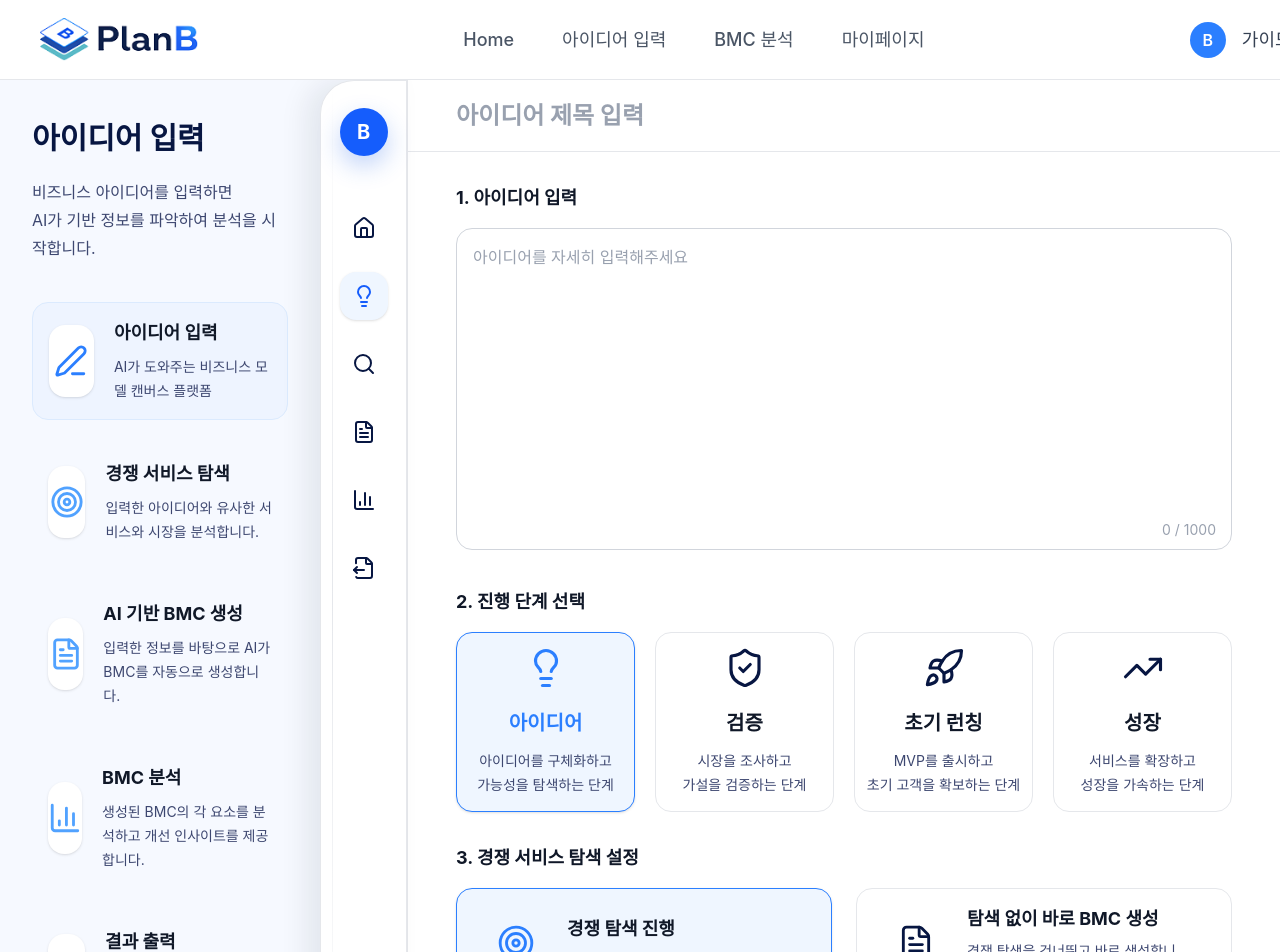
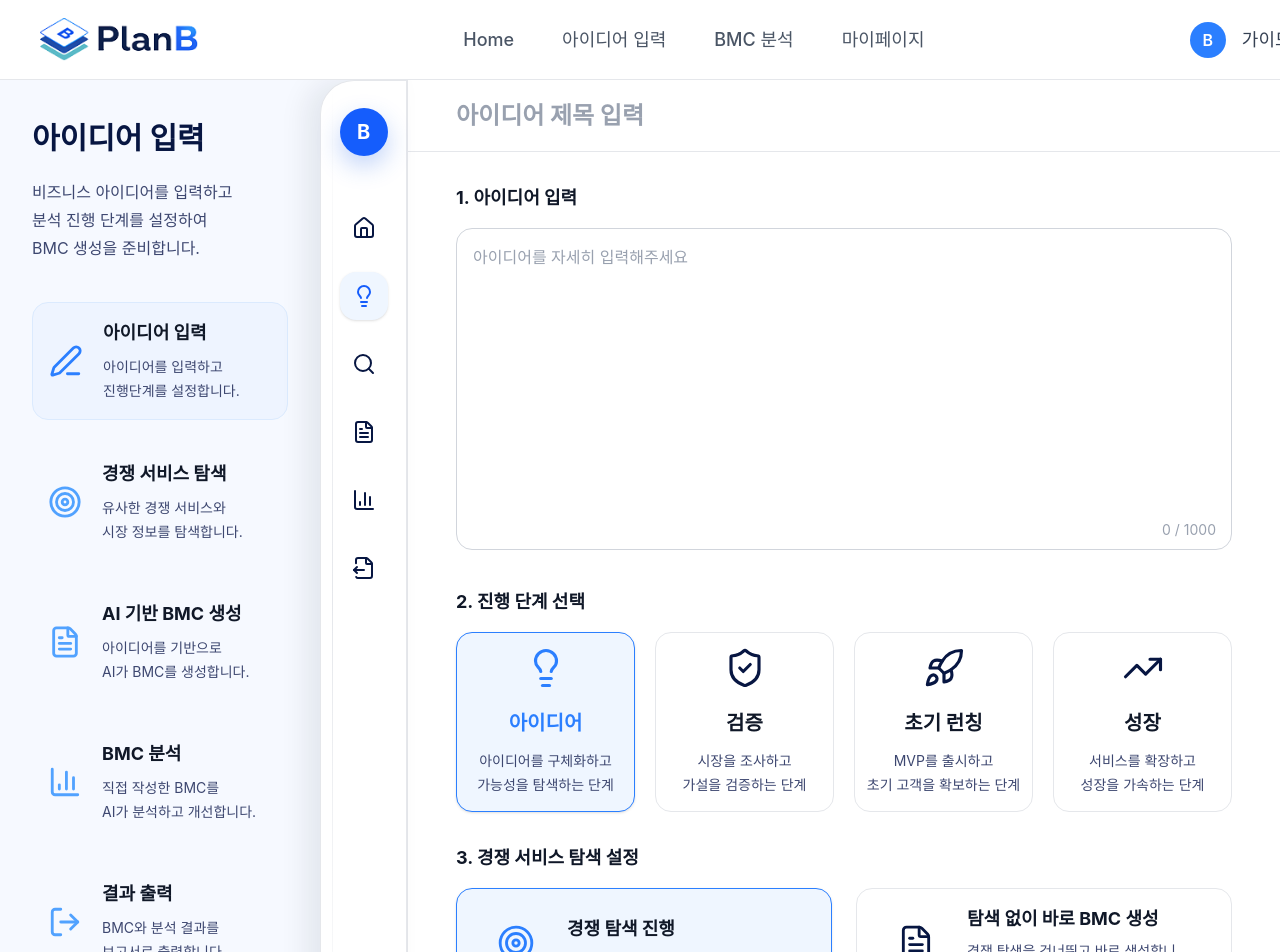
Before and after one commit to All-Around-Handsome/planB, a React (Vite) app: page /idea in a window 1280 px wide. Shown: the top 952 px of the page. Built offline with nearby package versions, Linux system fonts and the light colour scheme; sample sign-in values are in the browser's storage.

Commit message:
사이드바 수정

```diff
--- a/src/components/Sidebar.jsx
+++ b/src/components/Sidebar.jsx
@@ -12,9 +12,11 @@ function Sidebar({ activeStep = "idea" }) {
       title: "아이디어 입력",
       desc: (
         <>
-          비즈니스 아이디어를 입력하면
+          비즈니스 아이디어를 입력하고
           <br />
-          AI가 기반 정보를 파악하여 분석을 시작합니다.
+          분석 진행 단계를 설정하여
+          <br />
+          BMC 생성을 준비합니다.
         </>
       ),
     },
@@ -22,9 +24,11 @@ function Sidebar({ activeStep = "idea" }) {
       title: "경쟁 서비스 탐색",
       desc: (
         <>
-          입력한 아이디어를 기준으로
+          입력한 아이디어를 기반으로
           <br />
-          유사한 서비스를 분석합니다.
+          경쟁 서비스와 시장 정보를
+          <br />
+          탐색하여 방향을 확인합니다.
         </>
       ),
     },
@@ -32,9 +36,11 @@ function Sidebar({ activeStep = "idea" }) {
       title: "AI 기반 BMC 생성",
       desc: (
         <>
-          입력한 정보를 바탕으로
+          입력한 아이디어 정보를 분석하여
           <br />
-          BMC를 자동 생성합니다.
+          AI가 비즈니스 모델 캔버스의
+          <br />
+          9가지 요소를 자동 생성합니다.
         </>
       ),
     },
@@ -42,9 +48,11 @@ function Sidebar({ activeStep = "idea" }) {
       title: "BMC 분석",
       desc: (
         <>
-          생성된 BMC의 요소를 분석하고
+          작성한 BMC를 기반으로
           <br />
-          개선 인사이트를 제공합니다.
+          AI가 사업 모델을 분석하고
+          <br />
+          개선 방향을 제공합니다.
         </>
       ),
     },
@@ -52,9 +60,11 @@ function Sidebar({ activeStep = "idea" }) {
       title: "결과 출력",
       desc: (
         <>
-          분석 결과를 보고서로 정리하여
+          생성된 BMC와 분석 결과를
           <br />
-          다운로드할 수 있습니다.
+          하나의 보고서 형태로 정리하여
+          <br />
+          확인하고 출력할 수 있습니다.
         </>
       ),
     },
@@ -65,31 +75,61 @@ function Sidebar({ activeStep = "idea" }) {
       id: "idea",
       icon: <Edit3 size={34} />,
       title: "아이디어 입력",
-      desc: "AI가 도와주는 비즈니스 모델 캔버스 플랫폼",
+      desc: (
+        <>
+          아이디어를 입력하고
+          <br />
+          진행단계를 설정합니다.
+        </>
+      ),
     },
     {
       id: "explore",
       icon: <Target size={34} />,
       title: "경쟁 서비스 탐색",
-      desc: "입력한 아이디어와 유사한 서비스와 시장을 분석합니다.",
+      desc: (
+        <>
+          유사한 경쟁 서비스와
+          <br />
+          시장 정보를 탐색합니다.
+        </>
+      ),
     },
     {
       id: "create",
       icon: <FileText size={34} />,
       title: "AI 기반 BMC 생성",
-      desc: "입력한 정보를 바탕으로 AI가 BMC를 자동으로 생성합니다.",
+      desc: (
+        <>
+          아이디어를 기반으로
+          <br />
+          AI가 BMC를 생성합니다.
+        </>
+      ),
     },
     {
       id: "analyze",
       icon: <BarChart3 size={34} />,
       title: "BMC 분석",
-      desc: "생성된 BMC의 각 요소를 분석하고 개선 인사이트를 제공합니다.",
+      desc: (
+        <>
+          직접 작성한 BMC를
+          <br />
+          AI가 분석하고 개선합니다.
+        </>
+      ),
     },
     {
       id: "result",
       icon: <LogOut size={34} />,
       title: "결과 출력",
-      desc: "분석 결과를 보고서로 정리하여 다운로드할 수 있습니다.",
+      desc: (
+        <>
+          BMC와 분석 결과를
+          <br />
+          보고서로 출력합니다.
+        </>
+      ),
     },
   ];
 
@@ -105,7 +145,7 @@ function Sidebar({ activeStep = "idea" }) {
         {currentPage.desc}
       </p>
 
-      <div className="flex flex-col gap-6">
+      <div className="flex flex-col gap-6 w-full">
         {items.map((item) => {
           const active = activeStep === item.id;
 
@@ -113,6 +153,7 @@ function Sidebar({ activeStep = "idea" }) {
             <div
               key={item.id}
               className={`
+                w-full
                 flex items-center gap-5 rounded-2xl p-4 transition
                 ${
                   active
@@ -123,13 +164,10 @@ function Sidebar({ activeStep = "idea" }) {
             >
               <div
                 className={`
-                  w-[72px] h-[72px]
-                  rounded-2xl
-                  bg-white
-                  shadow-sm
                   flex
                   items-center
                   justify-center
+                  shrink-0
                   ${active ? "text-blue-500" : "text-blue-400"}
                 `}
               >
```
